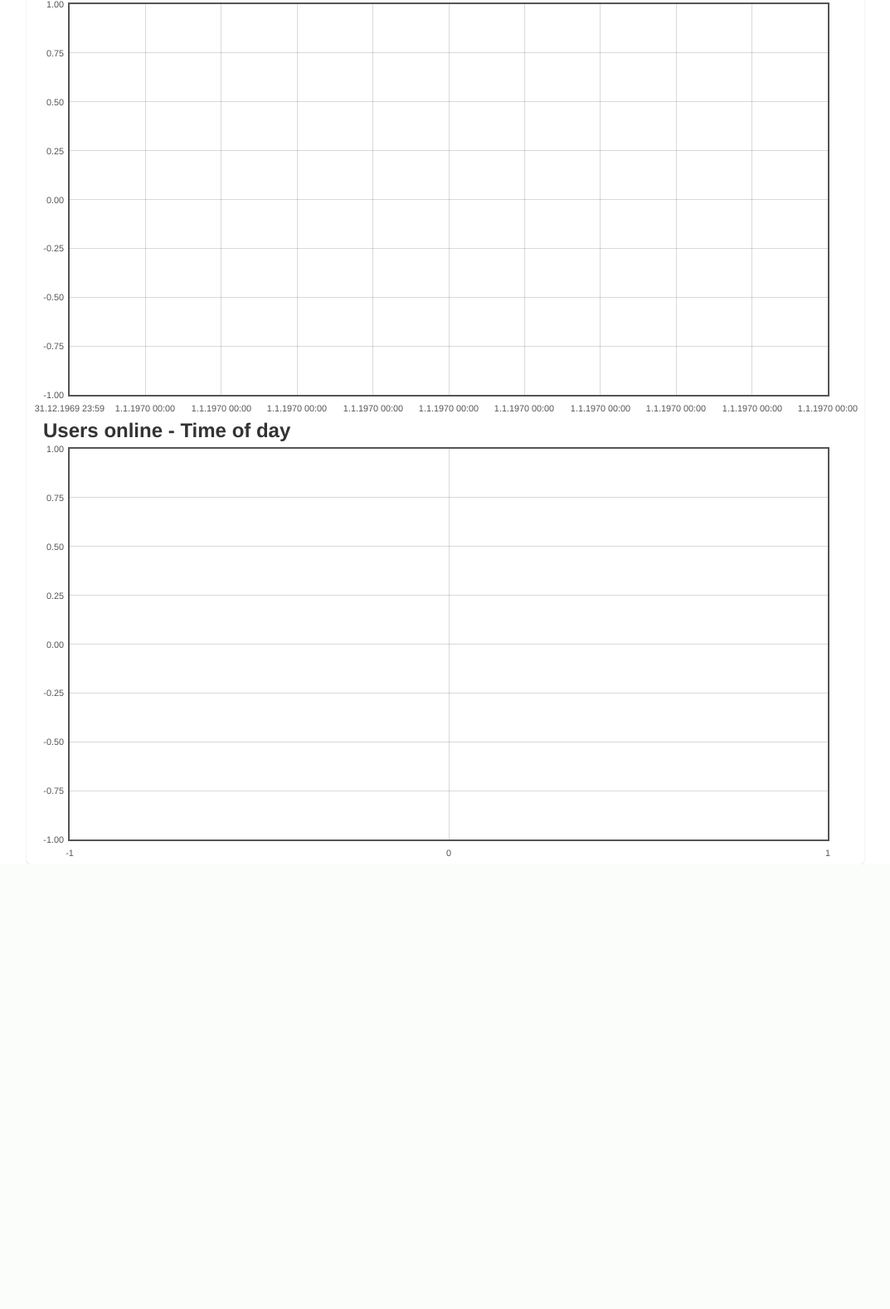
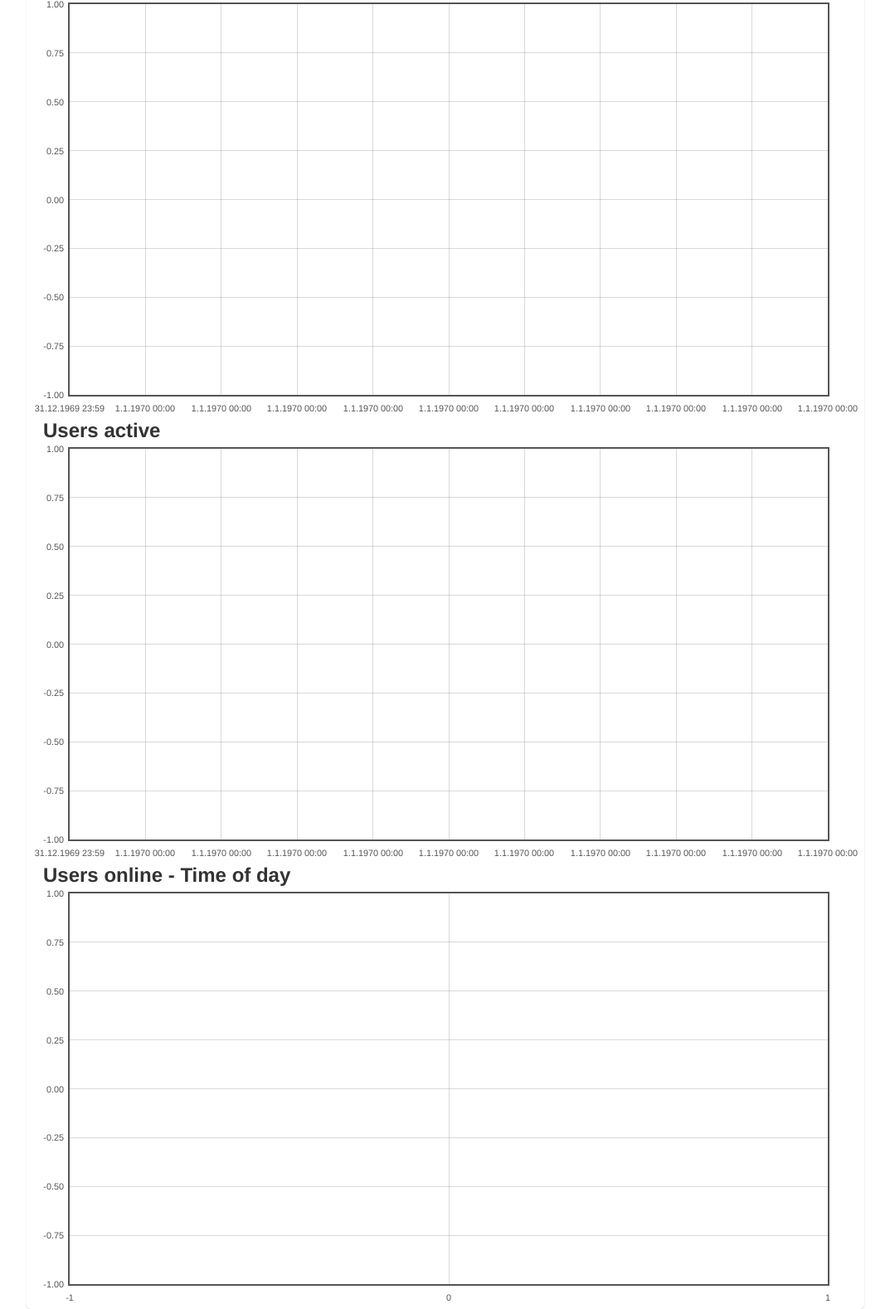
Before and after one commit to Alythe/elolog, a Django app: template templates/global_stats.html in a window 1280 px wide. Shown: the part 1703-3281 px from the top of the page at 83% size, without its empty margins (103-1176 px from the left). Before the commit the page ends 2745 px from the top, so only its background shows below. Run offline with Django 3.2, Linux system fonts and the light colour scheme; the template is opened without the code that fills it: most values are stand-ins (such as "Sample title", 1, 10 or a date in 2020); some libraries are stand-ins or nearby versions.

Commit message:
Adds active users to statistics

```diff
--- a/log/management/commands/stat_snapshot.py
+++ b/log/management/commands/stat_snapshot.py
@@ -20,6 +20,9 @@ class Command(BaseCommand):
     logged_in_threshold = datetime.datetime.now() - datetime.timedelta(minutes=10)
     logged_in_profiles = UserProfile.objects.filter(last_activity__gte=logged_in_threshold)
 
+    active_threshold = datetime.datetime.now() - datetime.timedelta(days=3)
+
+    active_profiles = UserProfile.objects.filter(last_activity__gte=active_threshold)
     # do this after wl_ratio calculation
     total_games += logitems_left.count()
 
@@ -33,5 +36,6 @@ class Command(BaseCommand):
     entry.game_leave_count = logitems_left.count()
     entry.wl_ratio = wl_ratio
     entry.users_online = logged_in_profiles.count()
+    entry.active_users = active_profiles.count()
 
     entry.save()
--- a/log/models.py
+++ b/log/models.py
@@ -175,6 +175,7 @@ class StatisticEntry(models.Model):
   game_leave_count = models.IntegerField()
   wl_ratio = models.FloatField()
   users_online = models.IntegerField(default=0)
+  active_users = models.IntegerField(default=0)
 
   class Meta:
     ordering = ['-date']
--- a/log/views.py
+++ b/log/views.py
@@ -402,6 +402,7 @@ def global_stats(request):
   data_wl_ratio = []
   data_users_online = []
   users_online_hourly = 24*[0]
+  data_active_users = []
 
   tmp_count = 0
   for entry in stats:
@@ -410,6 +411,7 @@ def global_stats(request):
     data_users.append("[%d, %d]" % (timestamp, entry.user_count))
     data_wl_ratio.append("[%d, %f]" % (timestamp, entry.wl_ratio))
     data_users_online.append("[%d, %d]" % (timestamp, entry.users_online))
+    data_active_users.append("[%d, %d]" % (timestamp, entry.active_users))
     users_online_hourly[entry.date.hour] += entry.users_online
     if entry.users_online > 0:
       tmp_count += 1
@@ -424,4 +426,5 @@ def global_stats(request):
     'data_wl_ratio': ','.join(data_wl_ratio),
     'data_users_online': ','.join(data_users_online),
     'data_users_online_hourly': ','.join(data_users_online_hourly),
+    'data_active_users': ','.join(data_active_users),
      }))
--- a/templates/global_stats.html
+++ b/templates/global_stats.html
@@ -25,6 +25,9 @@
   <h2>Users online</h2>
   <div id="graph_users_online" class="global_graph"></div>
 
+  <h2>Users active</h2>
+  <div id="graph_active_users" class="global_graph"></div>
+
   <h2>Users online - Time of day</h2>
   <div id="graph_users_online_hourly" class="global_graph"></div>
 
@@ -47,7 +50,8 @@
       $.plot($("#graph_users"), [[{{ data_users }}]], {points: { show: false }, lines: { show: true }, xaxis: { tickFormatter: elolog_date_formatter }});
       $.plot($("#graph_wl_ratio"), [[{{ data_wl_ratio }}]], {points: { show: false }, lines: { show: true }, xaxis: { tickFormatter: elolog_date_formatter }});
       $.plot($("#graph_users_online"), [[{{ data_users_online }}]], {points: { show: false }, lines: { show: true }, xaxis: { tickFormatter: elolog_date_formatter }});
-      $.plot($("#graph_users_online_hourly"), [[{{ data_users_online_hourly }}]], {points: { show: false }, lines: { show: false }, bars: { show: true }, xaxis: { ticks: 24, tickDecimals: 0}});
+      $.plot($("#graph_active_users"), [[{{ data_active_users }}]], {points: { show: false }, lines: { show: true }, xaxis: { tickFormatter: elolog_date_formatter }});
+      $.plot($("#graph_users_online_hourly"), [[{{ data_users_online_hourly }}]], {points: { show: false }, lines: { show: false }, bars: { show: true, align: "center", barWidth: 0.5 }, xaxis: { ticks: 24, tickDecimals: 0}});
     });
   </script>
 
```
Also changed, not shown: log/migrations/0025_auto__add_field_statisticentry_active_users.py (added).
